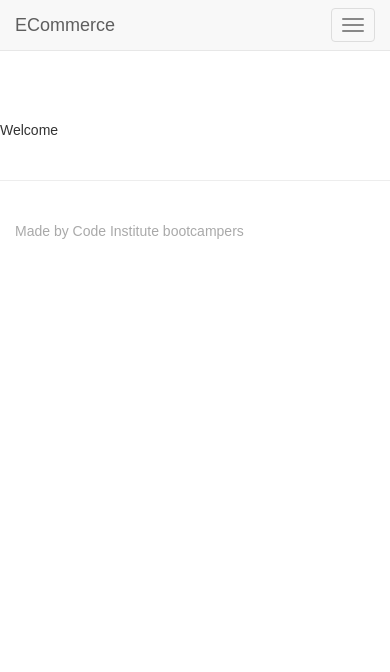
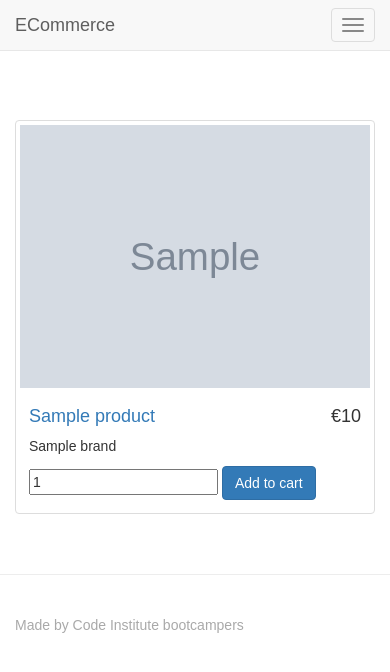
Before and after one commit to katiemodonnell/ecommerce, a Django app: template products/templates/products/product_list.html in a window 390 px wide. Shown: the top 672 px of the page. Run offline with Django 3.2, Linux system fonts and the light colour scheme; the template is opened without the code that fills it: most values are stand-ins (such as "Sample title", 1, 10 or a date in 2020); grey boxes marked "Sample" are stand-in pictures; some libraries are stand-ins or nearby versions.

Commit message:
product list and detail added

```diff
--- a/django_ecommerce/settings/base.py
+++ b/django_ecommerce/settings/base.py
@@ -67,6 +67,7 @@ TEMPLATES = [
                 'django.template.context_processors.request',
                 'django.contrib.auth.context_processors.auth',
                 'django.contrib.messages.context_processors.messages',
+                'django.template.context_processors.media',
             ],
         },
     },
--- a/django_ecommerce/settings/dev.py
+++ b/django_ecommerce/settings/dev.py
@@ -1,3 +1,5 @@
 from .base import *
 
 STATICFILES_DIRS = (os.path.join(BASE_DIR, 'static'), )
+MEDIA_URL = '/media/'
+MEDIA_ROOT = os.path.join(BASE_DIR, 'media')
--- a/products/templates/products/product_list.html
+++ b/products/templates/products/product_list.html
@@ -1,3 +1,28 @@
-{% extends "base.html" %} {%block content %}
-Welcome
-{% endblock %}
+{% extends "base.html" %}
+
+{% block content %}
+    <div class="container-fluid">
+    <div class="row">
+    {% for product in products %}
+                    <div class="col-sm-4 col-lg-4 col-md-4">
+                        <div class="thumbnail">
+                            <img src="{{MEDIA_URL}}{{product.image}}" alt="">
+                            <div class="caption">
+                                <h4 class="pull-right">€{{product.price}}</h4>
+                                <h4><a href="{% url 'product_detail' product.id %}">{{product.name}}</a>
+                                </h4>
+                                <p>{{product.brand}}</p>
+
+                                <form method="POST" action="#">
+                                    <input type="number" name="quantity" value="1"/>
+                                    <input class="btn btn-primary" type="submit" value="Add to cart"/>
+                                </form>
+
+                            </div>
+                        </div>
+                    </div>
+    {% endfor %}
+    </div>
+    </div>
+
+{% endblock content %}
```
Also changed, not shown: django_ecommerce/urls.py (+6 -1 lines), products/templates/products/product_detail.html (added, +14 -0 lines), products/views.py (+8 -1 lines), media/images/bread.jpg (added), media/images/milk.jpg (added), media/images/tea.jpg (added).
